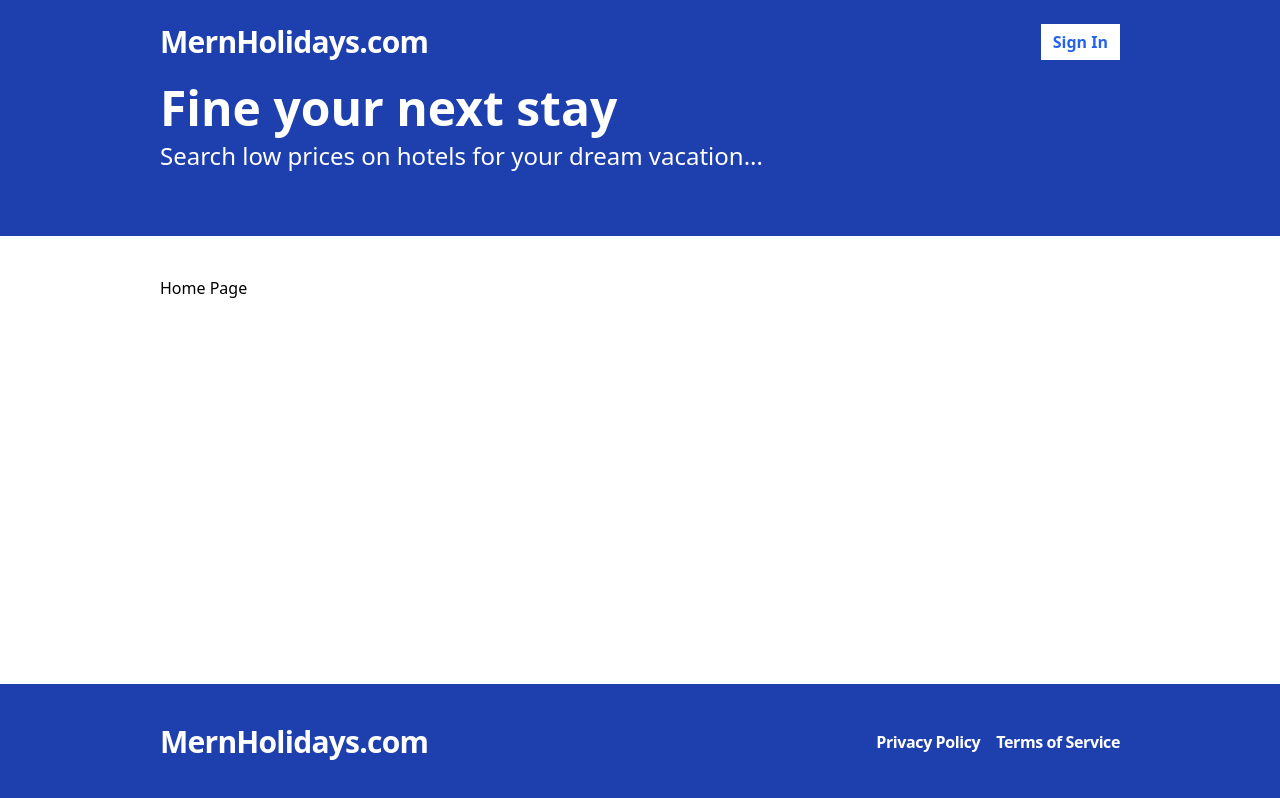
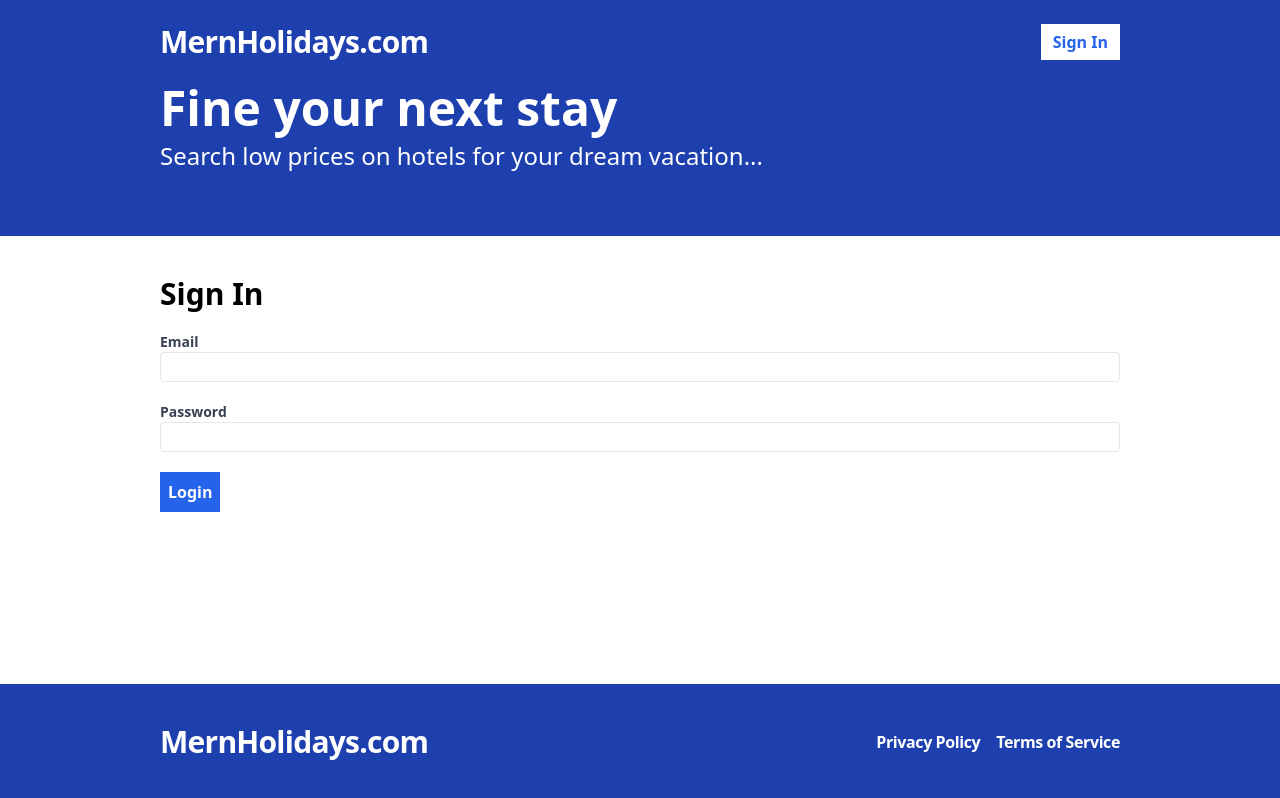
Before and after one commit to austinleepro/Booking-app, a React (Vite) app in the folder frontend/: page /sign-in in a window 1280 px wide. Before the commit this address led to /. Built offline with nearby package versions, Linux system fonts and the light colour scheme; no server answers.

Commit message:
Update Signout

```diff
--- a/frontend/src/App.tsx
+++ b/frontend/src/App.tsx
@@ -6,6 +6,7 @@
 } from "react-router-dom";
 import Layout from "./layouts/Layout";
 import Register from "./pages/Register";
+import SignIn from "./pages/SignIn";
 
 const App = () => {
   return (
@@ -35,6 +36,14 @@
             </Layout>
           }
         />
+        <Route
+          path="/sign-in"
+          element={
+            <Layout>
+              <SignIn />
+            </Layout>
+          }
+        />
         <Route path="*" element={<Navigate to="/" />} />
       </Routes>
     </Router>
--- a/frontend/src/api-client.ts
+++ b/frontend/src/api-client.ts
@@ -1,4 +1,5 @@
 import { RegisterFormData } from "./pages/Register";
+import { SignInFormData } from "./pages/SignIn";
 
 const API_BASE_URL = import.meta.env.VITE_API_BASE_URL;
 
@@ -19,6 +20,25 @@
   }
 };
 
+export const signIn = async (formData: SignInFormData) => {
+  const response = await fetch(`${API_BASE_URL}/api/auth/login`, {
+    method: "POST",
+    credentials: "include",
+    headers: {
+      "Content-Type": "application/json",
+    },
+    body: JSON.stringify(formData),
+  });
+
+  const body = await response.json();
+
+  if (!response.ok) {
+    throw new Error(body.message);
+  }
+
+  return body;
+};
+
 export const validateToken = async () => {
   const response = await fetch(`${API_BASE_URL}/api/auth/validate-token`, {
     credentials: "include",
@@ -30,3 +50,14 @@
 
   return response.json();
 };
+
+export const signOut = async () => {
+  const response = await fetch(`${API_BASE_URL}/api/auth/logout`, {
+    credentials: "include",
+    method: "POST",
+  });
+
+  if (!response.ok) {
+    throw new Error("Error during sign out");
+  }
+};
--- a/frontend/src/components/Header.tsx
+++ b/frontend/src/components/Header.tsx
@@ -1,5 +1,6 @@
 import { Link } from "react-router-dom";
 import { useAppContext } from "../contexts/AppContext";
+import SignOutButton from "./SignOutButton";
 
 const Header = () => {
   const { isLoggedIn } = useAppContext();
@@ -19,9 +20,7 @@
               <Link to="/my-hotels" className="">
                 My Hotels
               </Link>
-              <button className="flex bg-white items-center text-blue-600 px-3 font-bold hover:bg-gray-100 hover:text-green-500">
-                Sign Out
-              </button>
+              <SignOutButton />
             </>
           ) : (
             <Link
--- /dev/null
+++ b/frontend/src/components/SignOutButton.tsx
@@ -0,0 +1,35 @@
+import { useMutation } from "react-query";
+import * as apiClient from "../api-client";
+import { useAppContext } from "../contexts/AppContext";
+import { useNavigate } from "react-router-dom";
+
+const SignOutButton = () => {
+  const { showToast } = useAppContext();
+  const navigate = useNavigate();
+
+  const mutation = useMutation(apiClient.signOut, {
+    onSuccess: () => {
+      showToast({ message: "Signed Out!", type: "SUCCESS" });
+      navigate("/");
+    },
+
+    onError: (error: Error) => {
+      showToast({ message: error.message, type: "ERROR" });
+    },
+  });
+
+  const handleClick = () => {
+    mutation.mutate();
+  };
+
+  return (
+    <button
+      onClick={handleClick}
+      className="text-blue-600 px-3 font-bold bg-white hover:bg-gray-100"
+    >
+      Sign Out
+    </button>
+  );
+};
+
+export default SignOutButton;
--- /dev/null
+++ b/frontend/src/pages/SignIn.tsx
@@ -0,0 +1,81 @@
+import { useForm } from "react-hook-form";
+import { useMutation } from "react-query";
+import { useAppContext } from "../contexts/AppContext";
+import * as apiClient from "../api-client";
+import { useNavigate } from "react-router-dom";
+
+export type SignInFormData = {
+  email: string;
+  password: string;
+};
+
+const SignIn = () => {
+  const { showToast } = useAppContext();
+  const navigate = useNavigate();
+
+  const {
+    register,
+    formState: { errors },
+    handleSubmit,
+  } = useForm<SignInFormData>();
+
+  const mutation = useMutation(apiClient.signIn, {
+    onSuccess: () => {
+      showToast({ message: "Sign in Successful!", type: "SUCCESS" });
+      navigate("/");
+    },
+
+    onError: (error: Error) => {
+      showToast({ message: error.message, type: "ERROR" });
+    },
+  });
+
+  // Submit the login request
+  const onSubmit = handleSubmit((data) => {
+    mutation.mutate(data);
+  });
+
+  return (
+    <form className="flex flex-col gap-5" onSubmit={onSubmit}>
+      <h2 className="text-3xl font-bold">Sign In</h2>
+      <label className="text-gray-700 text-sm font-bold flex-1">
+        Email
+        <input
+          type="email"
+          className="border rounded w-full py-1 px-2 font-normal"
+          {...register("email", { required: "This field is required" })}
+        />
+        {errors.email && (
+          <span className="text-red-500">{errors.email.message}</span>
+        )}
+      </label>
+      <label className="text-gray-700 text-sm font-bold flex-1">
+        Password
+        <input
+          type="password"
+          className="border rounded w-full py-1 px-2 font-normal"
+          {...register("password", {
+            required: "This field is required",
+            minLength: {
+              value: 6,
+              message: "Password must be at least 6 characters",
+            },
+          })}
+        />
+        {errors.password && (
+          <span className="text-red-500">{errors.password.message}</span>
+        )}
+      </label>
+      <span>
+        <button
+          type="submit"
+          className="bg-blue-600 text-white p-2 font-bold hover:bg-blue-500 text-x1"
+        >
+          Login
+        </button>
+      </span>
+    </form>
+  );
+};
+
+export default SignIn;
```
Also changed, not shown: 1 other file (tests, documents, lock files or other folders).
